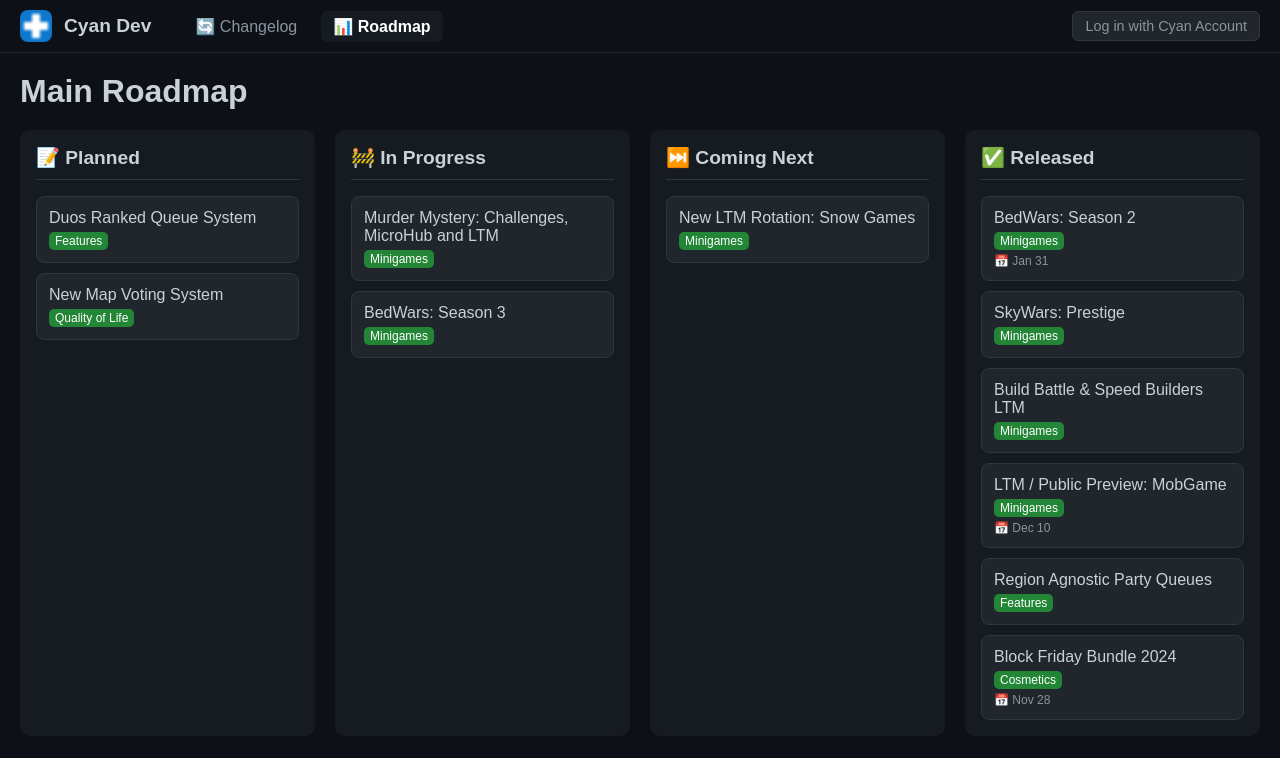
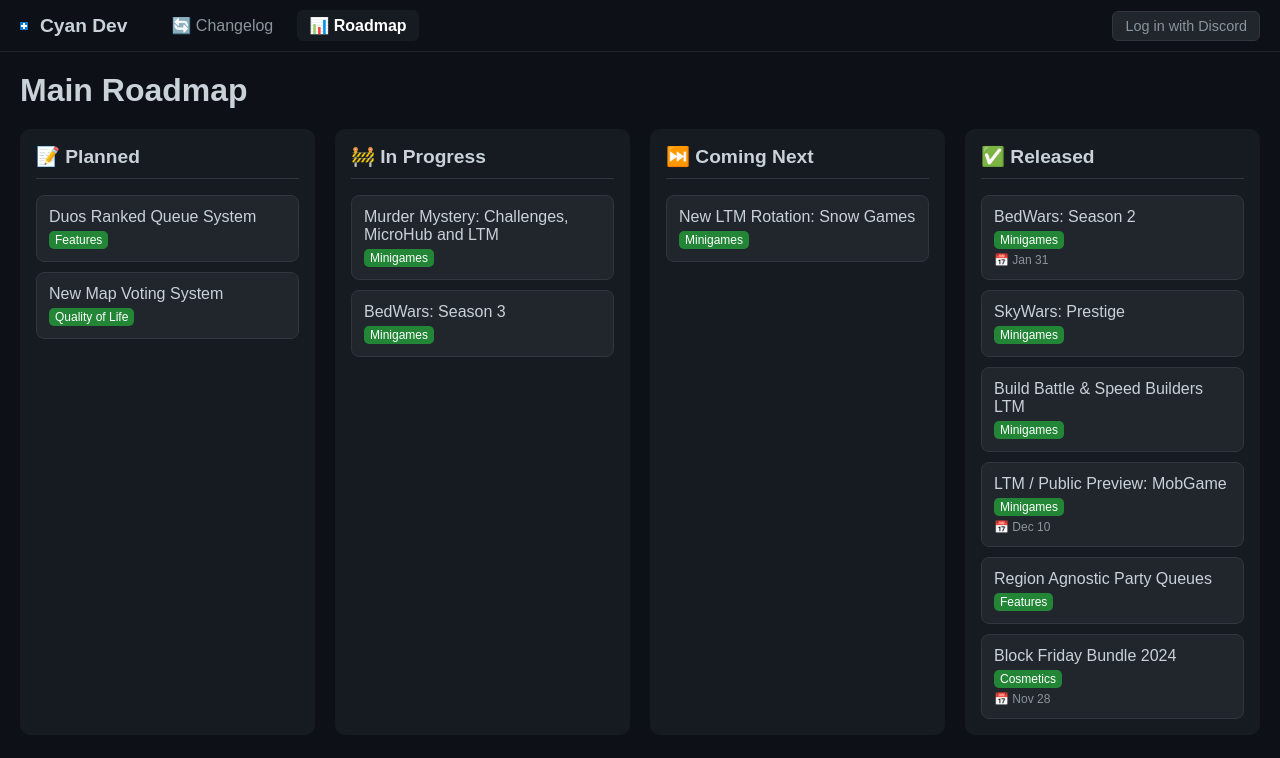
Before and after one commit to cyanstudiosdev/cyanstudiosdev.github.io, a plain HTML site: page index.html in a window 1280 px wide. Drawn offline with Linux system fonts and the light colour scheme.

Commit message:
Update index.html

```diff
--- a/index.html
+++ b/index.html
@@ -27,9 +27,9 @@
       gap: 12px;
     }
     .topnav-left img {
-      width: 32px;
-      height: 32px;
-      border-radius: 8px;
+      width: 8px;
+      height: 8px;
+      image-rendering: pixelated;
     }
     .topnav-left .title {
       font-size: 1.2rem;
@@ -122,7 +122,7 @@
         <a href="#" class="tab active">📊 Roadmap</a>
       </div>
     </div>
-    <button class="login-button">Log in with Cyan Account</button>
+    <button class="login-button">Log in with Discord</button>
   </div>
 
   <header>Main Roadmap</header>
```
